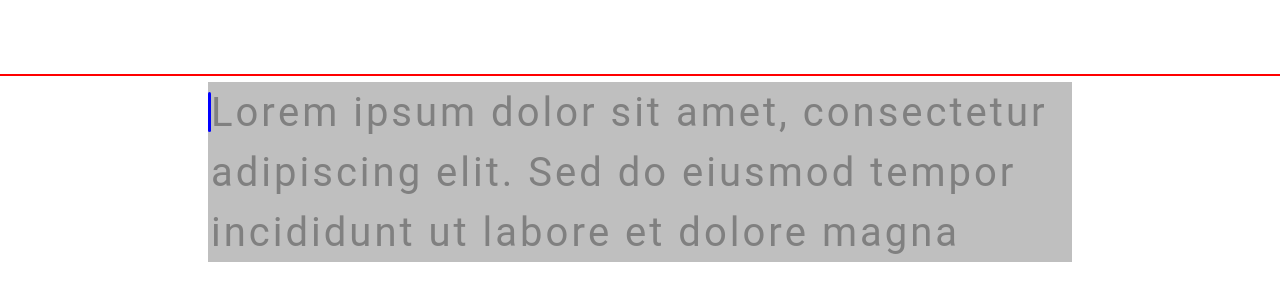
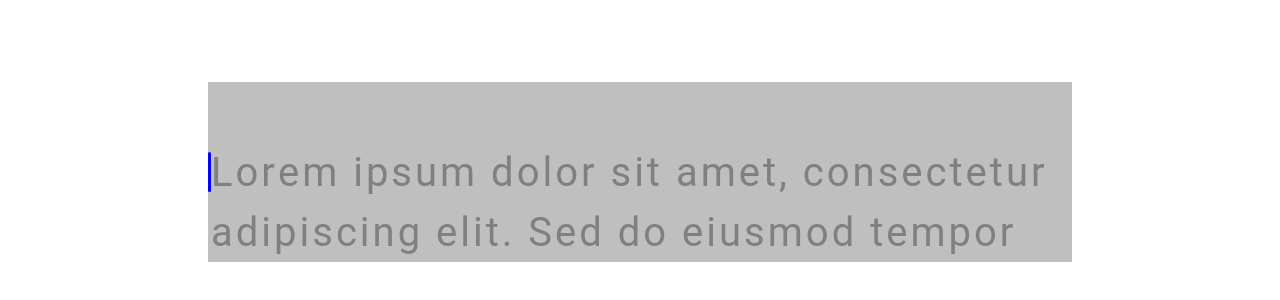
Before and after one commit to aitoAarni/typing-game, a React (Vite) app in the folder frontend/: page / in a window 1280 px wide. Shown: the part 126-426 px from the top of the page. Built offline with nearby package versions, Linux system fonts and the light colour scheme.

Commit message:
fixed scrolling line too late

```diff
--- a/frontend/src/components/TypingBox.tsx
+++ b/frontend/src/components/TypingBox.tsx
@@ -38,7 +38,6 @@ const TypingBox = ({ text }: TypingBoxProps) => {
         }
     }, [text])
 
-
     useEffect(() => {
         if (typedCorrectly.length === 0 || charList.length === 0) return
         const char = currentCharRef.current
@@ -66,6 +65,9 @@ const TypingBox = ({ text }: TypingBoxProps) => {
             setCurrentIndex([...currentIndex])
         }
         setTypedCorrectly(copy)
+    }, [keyPressInt])
+    useEffect(() => {
+
         if (isAnimating) return
         const container = document.querySelector(`.${styles.container}`)
         if (!container) return
@@ -76,27 +78,31 @@ const TypingBox = ({ text }: TypingBoxProps) => {
         const caretTop = caretElement.getBoundingClientRect().top
         const containerTop = container.getBoundingClientRect().top
         const relativeLine = Math.floor((caretTop - containerTop) / lineHeight)
+        console.log(`relativeLine: ${relativeLine}`)
         if (relativeLine >= 2) {
             setIsAnimating(true)
             setScrollOffset(prev => prev + lineHeight)
-        } else if (relativeLine < 0) {
+        } else if (relativeLine <= 0) {
             setIsAnimating(true)
             setScrollOffset(prev => prev - lineHeight)
         }
-    }, [keyPressInt])
-
+    }, [currentIndex])
     if (charList.length === 0 || typedCorrectly.length === 0) {
         return <div className={styles.container}></div>
     }
     return (
         <div className={styles.container}>
-            <div className={styles.line}></div>
-
             <div
                 onTransitionEnd={() => setIsAnimating(false)}
                 className={styles.inner}
                 style={{ transform: `translateY(-${scrollOffset}px)` }}
             >
+                <div
+                    style={{
+                        height: lineHeight,
+                        width: "100%",
+                    }}
+                ></div>
                 {charList.map((word, index0) => {
                     return (
                         <span key={index0} className={styles.wordContainer}>
```
